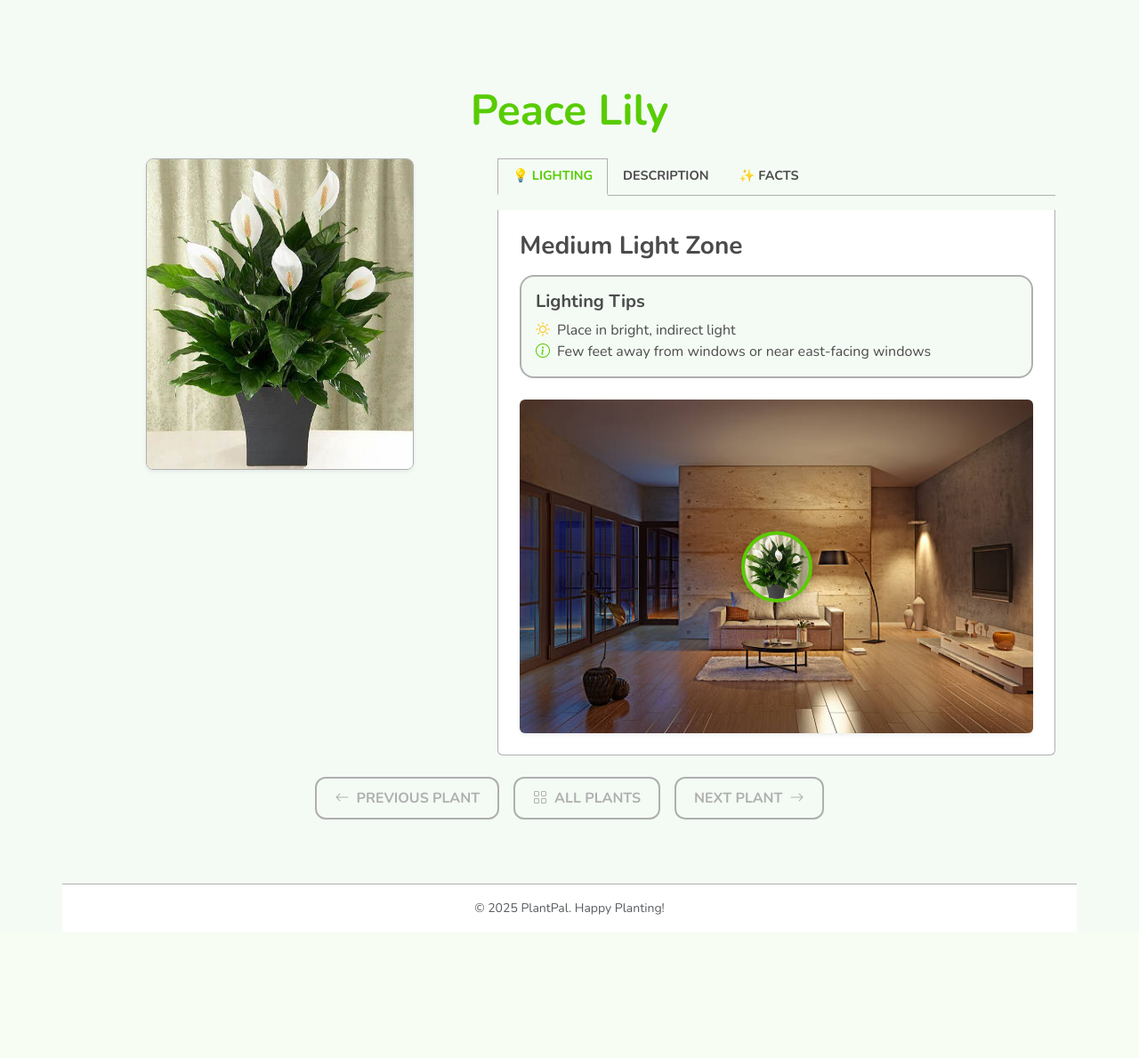
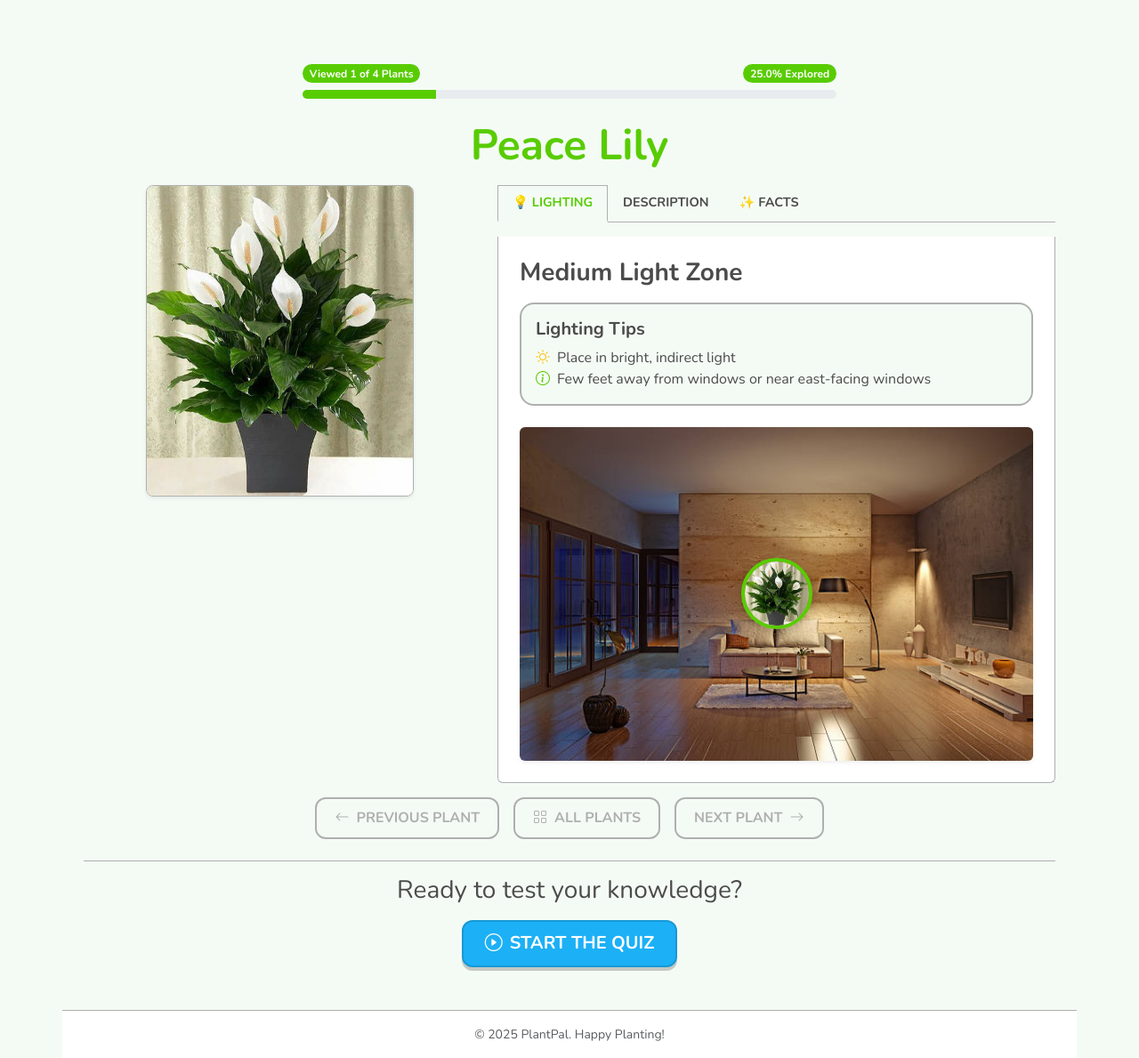
Before and after one commit to tvytran/UIDesignPlants, a Flask app: page /plants/peace-lily in a window 1280 px wide. Shown: the part 82-1271 px from the top of the page at 89% size. Before the commit the page ends 1110 px from the top, so only its background shows below. Run offline with Flask 3, Linux system fonts and the light colour scheme.

Commit message:
fixed ui stuff

```diff
--- a/server.py
+++ b/server.py
@@ -59,6 +59,8 @@ def home():
 @app.route('/plants')
 def plants():
     processed_plants = {}
+    total_plants = len(plants_data['plants']) # Get total number of plants
+
     for plant_id, plant_details in plants_data['plants'].items():
         # Deep copy to avoid modifying the original data if it's used elsewhere
         current_plant = plant_details.copy()
@@ -74,14 +76,23 @@ def plants():
         current_plant['short_description'] = (description[:100] + '...') if len(description) > 100 else description
         processed_plants[plant_id] = current_plant
 
+    # Calculate visited plants progress
+    user_activity = session.get('user_activity', [])
+    visited_plant_ids = {activity['details'] for activity in user_activity if activity['type'] == 'plant_selection' and isinstance(activity['details'], str)}
+    visited_count = len(visited_plant_ids)
+
     record_user_activity('page_view', 'plants_list')
-    # Pass the processed dictionary to the template
-    return render_template('plants.html', plants=processed_plants)
+    # Pass the processed dictionary and progress data to the template
+    return render_template('plants.html',
+                           plants=processed_plants,
+                           visited_count=visited_count,
+                           total_plants=total_plants)
 
 @app.route('/plants/<plant_id>')
 def plant_detail(plant_id):
     if plant_id in plants_data['plants']:
         plant = plants_data['plants'][plant_id]
+        total_plants = len(plants_data['plants']) # Get total number of plants
 
         # Get list of all plant IDs for navigation
         plant_ids = list(plants_data['plants'].keys())
@@ -118,7 +129,13 @@ def plant_detail(plant_id):
         except Exception as e:
              print(f"Error loading or parsing quiz.json in plant_detail: {e}")
 
+        # Record selection *before* calculating progress to include current page
         record_user_activity('plant_selection', plant_id)
+
+        # Calculate visited plants progress (after recording current visit)
+        user_activity = session.get('user_activity', [])
+        visited_plant_ids = {activity['details'] for activity in user_activity if activity['type'] == 'plant_selection' and isinstance(activity['details'], str)}
+        visited_count = len(visited_plant_ids)
 
         # Ensure the plant dictionary passed to detail also has necessary fields
         plant_details = plants_data['plants'][plant_id].copy()
@@ -126,13 +143,15 @@ def plant_detail(plant_id):
         plant_details['facts'] = plant_details.get('facts', []) # Ensure facts list exists
         plant_details['scientific_name'] = plant_details.get('scientific_name', '') # Ensure scientific name exists
 
-        # Pass all necessary data to the single detail template
+        # Pass all necessary data (including progress) to the single detail template
         return render_template('plant-detail.html',
                                plant=plant_details,
                                plant_id=plant_id,
                                correct_zone=correct_zone,
                                prev_plant=prev_plant,
-                               next_plant=next_plant)
+                               next_plant=next_plant,
+                               visited_count=visited_count,
+                               total_plants=total_plants)
     else:
         return "Plant not found", 404
 
@@ -248,8 +267,57 @@ def reset_quiz():
 
 @app.route('/activity-history')
 def activity_history():
-    activities = session.get('user_activity', [])
-    return render_template('activity-history.html', activities=activities)
+    user_activity = session.get('user_activity', [])
+    return render_template('activity-history.html', activity_log=user_activity)
+
+# New route to log time spent on learn pages
+@app.route('/log-learn-time', methods=['POST'])
+def log_learn_time():
+    try:
+        # Use force=True to ignore Content-Type if it's not application/json
+        # navigator.sendBeacon often sends as 'text/plain'
+        data = request.get_json(force=True)
+        if not data or 'plant_id' not in data or 'duration' not in data:
+            print("Invalid learn time data received:", data)
+            return jsonify(success=False, error="Invalid data"), 400
+
+        plant_id = data['plant_id']
+        duration_ms = data['duration']
+
+        if not isinstance(duration_ms, int) or duration_ms < 0:
+             print("Invalid duration value received:", duration_ms)
+             return jsonify(success=False, error="Invalid duration"), 400
+
+        # Ensure user_activity list exists in session
+        if 'user_activity' not in session:
+            session['user_activity'] = []
+
+        # Record the duration event
+        timestamp = datetime.datetime.now().strftime("%Y-%m-%d %H:%M:%S")
+        activity = {
+            'timestamp': timestamp,
+            'type': 'learn_duration',
+            'details': {
+                'plant_id': plant_id,
+                'duration_ms': duration_ms
+            }
+        }
+        session['user_activity'].append(activity)
+        session.modified = True
+
+        # print(f"Logged learn time for {plant_id}: {duration_ms}ms") # Optional: server-side logging
+        return jsonify(success=True)
+
+    except Exception as e:
+        print(f"Error in /log-learn-time: {str(e)}")
+        # Log the raw data for debugging if parsing fails
+        try:
+             raw_data = request.get_data(as_text=True)
+             print(f"Raw data received: {raw_data}")
+        except Exception as read_e:
+             print(f"Could not read raw data: {read_e}")
+
+        return jsonify(success=False, error="Internal server error"), 500
 
 @app.route('/try_youorself')
 def try_yourself():
--- a/templates/base.html
+++ b/templates/base.html
@@ -184,6 +184,31 @@
              padding-bottom: 1rem;
         }
 
+        /* --- Quiz Specific Interaction Styles --- */
+        #draggable-plant.dragging {
+            opacity: 0.5; /* Make plant semi-transparent while dragging */
+            transform: scale(1.1); /* Slightly enlarge */
+            cursor: grabbing; /* Change cursor */
+        }
+
+        /* Style the drop container based on state (JS adds/removes these classes) */
+        .quiz-dropzone-container {
+            transition: border-color 0.3s ease; /* Smooth transition for border */
+        }
+
+        /* Indicate ready state after drop, before submit */
+        .quiz-dropzone-container.ready-to-submit {
+            border: 3px dashed var(--bs-info) !important; /* Blue dashed border */
+        }
+        /* Feedback after submit: Correct */
+        .quiz-dropzone-container.correct {
+             border: 4px solid var(--bs-success) !important; /* Green solid border */
+        }
+        /* Feedback after submit: Incorrect */
+        .quiz-dropzone-container.incorrect {
+             border: 4px solid var(--bs-danger) !important; /* Red solid border */
+        }
+
     </style>
     {% block extra_css %}{% endblock %}
 </head>
--- a/templates/plant-detail.html
+++ b/templates/plant-detail.html
@@ -3,9 +3,30 @@
 {% block title %}{{ plant.name }} - PlantPal{% endblock %}
 
 {% block content %}
-<div class="container py-5">
+<div class="container py-4">
+
+    {# Learn Progress Bar Section - Placed before title #}
+    {% if total_plants and total_plants > 0 %}
+    {% set progress_percent = (visited_count / total_plants * 100) | round %}
+    <div class="mb-4 mx-auto" style="max-width: 600px;">
+        <div class="d-flex justify-content-between align-items-center mb-2">
+            <span class="badge bg-success rounded-pill">Viewed {{ visited_count }} of {{ total_plants }} Plants</span>
+            <span class="badge bg-success rounded-pill">{{ progress_percent }}% Explored</span>
+        </div>
+        <div class="progress" style="height: 10px;">
+            <div class="progress-bar bg-success"
+                 role="progressbar"
+                 style="width: {{ progress_percent }}%;"
+                 aria-valuenow="{{ visited_count }}"
+                 aria-valuemin="0"
+                 aria-valuemax="{{ total_plants }}">
+            </div>
+        </div>
+    </div>
+    {% endif %}
+
     <!-- Title Section -->
-    <div class="text-center mb-4">
+    <div class="text-center mb-3">
         <h1 class="display-5 fw-bold text-success">{{ plant.name }}</h1>
         {% if plant.scientific_name %}
         <p class="text-muted fst-italic">{{ plant.scientific_name }}</p>
@@ -13,7 +34,7 @@
     </div>
 
     <!-- Main Content Row -->
-    <div class="row mb-4 g-4 align-items-start">
+    <div class="row mb-3 g-4 align-items-start">
         <div class="col-md-5 text-center">
             <img src="{{ url_for('static', filename='images/' + plant.image) }}" alt="{{ plant.name }}"
                  class="img-fluid rounded-3 shadow-sm border" style="max-height: 350px; object-fit: cover;">
@@ -135,7 +156,7 @@
     </div>
 
     <!-- Navigation Buttons -->
-    <div class="mt-4 text-center">
+    <div class="mt-3 text-center">
         <div class="row justify-content-center align-items-center g-3">
             <div class="col-auto">
                 {% if prev_plant %}
@@ -158,7 +179,49 @@
             </div>
         </div>
     </div>
+
+    {# Add Start Quiz Button #}
+    <div class="text-center mt-4 pt-3 border-top">
+        <h3 class="fw-light mb-3">Ready to test your knowledge?</h3>
+        <a href="{{ url_for('quiz', question_num=1) }}" class="btn btn-info btn-lg px-4">
+            <i class="bi bi-play-circle me-2"></i>Start the Quiz
+        </a>
+    </div>
 </div>
 {% endblock %}
 
-{% block scripts %}{% endblock %}
+{% block scripts %}
+<script>
+document.addEventListener('DOMContentLoaded', () => {
+    const plantId = {{ plant_id | tojson }}; // Get plant_id from Flask context
+    const startTime = Date.now();
+
+    const logLearnTime = () => {
+        // Check if browser supports sendBeacon
+        if (navigator.sendBeacon) {
+            const duration = Date.now() - startTime;
+            const data = JSON.stringify({ plant_id: plantId, duration: duration });
+            navigator.sendBeacon('/log-learn-time', data);
+            console.log(`Sent learn time for ${plantId}: ${duration}ms`);
+        } else {
+            console.warn('navigator.sendBeacon not supported, cannot log learn time reliably.');
+            // Fallback or alternative could be added here if needed
+        }
+    };
+
+    // Use 'pagehide' event as it's more reliable for mobile and bfcache scenarios
+    // 'visibilitychange' to 'hidden' also covers tab switching, but might double-log
+    // if the user returns. 'pagehide' is usually best for final exit/navigation.
+    window.addEventListener('pagehide', logLearnTime, false);
+
+    // Optional: Log time if visibility changes to hidden (e.g., tab switch)
+    // Might lead to multiple logs for the same page view if user switches back and forth.
+    // document.addEventListener('visibilitychange', () => {
+    //     if (document.visibilityState === 'hidden') {
+    //         // Consider if you want to log here or only on final exit (pagehide)
+    //         // logLearnTime(); // Uncomment if needed, but be aware of potential duplicates
+    //     }
+    // });
+});
+</script>
+{% endblock %}
--- a/templates/quiz.html
+++ b/templates/quiz.html
@@ -55,7 +55,7 @@
         <div class="mt-4">
             <button id="submit-btn"
                     disabled
-                    class="btn btn-success btn-lg rounded-pill text-uppercase fw-bold shadow px-4">
+                    class="btn btn-success btn-lg px-4">
                     Check Answer
             </button>
         </div>
@@ -68,10 +68,6 @@
 </div>
 {% endblock %}
 
-{% block extra_css %}
-<link rel="stylesheet" href="{{ url_for('static', filename='css/style.css') }}">
-{% endblock %}
-
 {% block scripts %}
 <script src="https://code.jquery.com/jquery-3.6.0.min.js"></script>
 <script src="{{ url_for('static', filename='js/script.js') }}"></script>
```
Also changed, not shown: templates/plants.html (+35 -3 lines).
